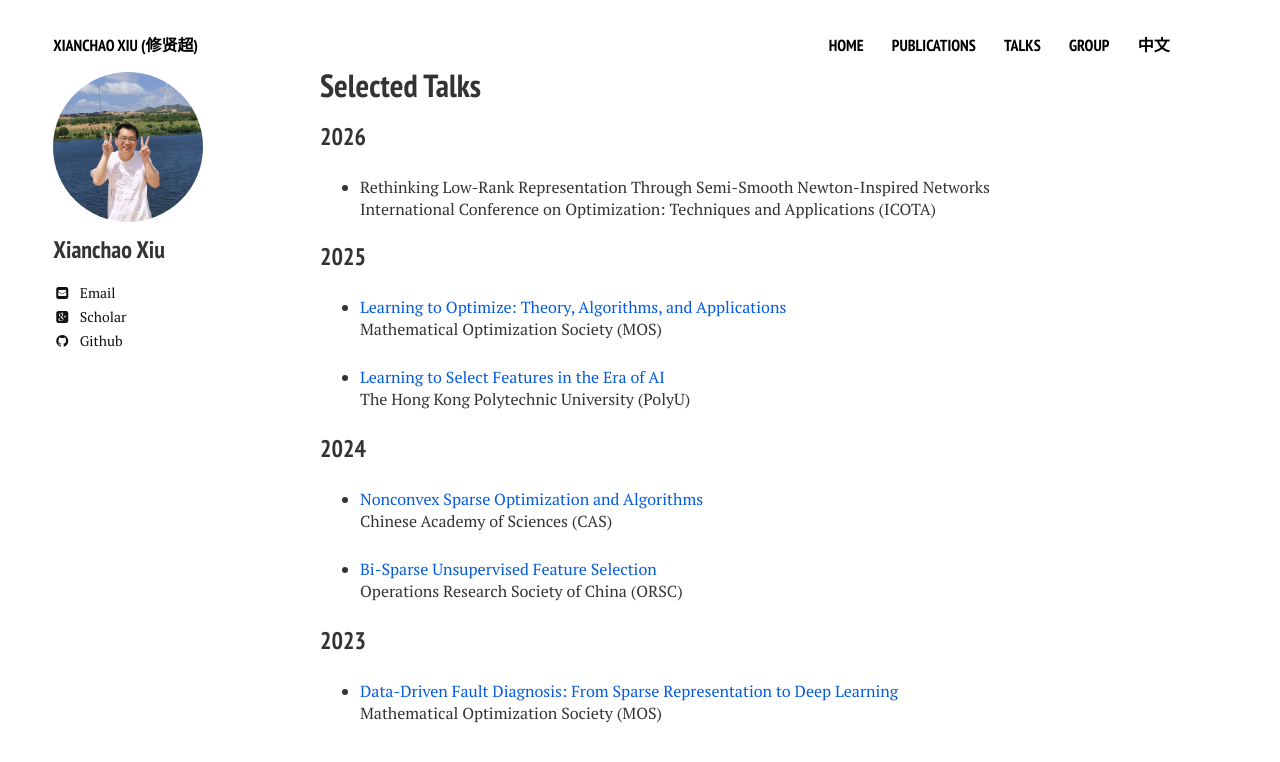
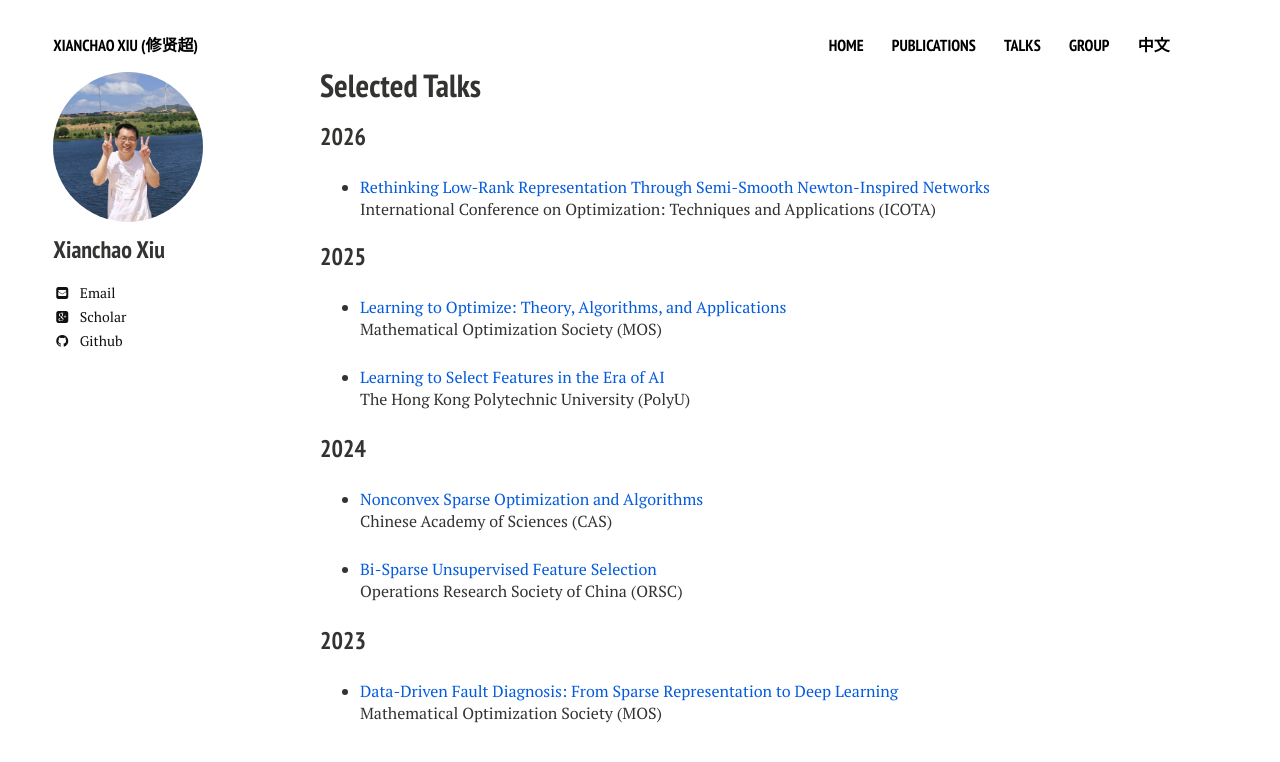
Before and after one commit to xianchaoxiu/xianchaoxiu.github.io, a Jekyll site: the page built from talks/index.md, in a window 1280 px wide. Shown: the top 762 px of the page. Built offline with Jekyll 4.4.1, drawn with Linux system fonts in a browser that asks for light colours; nearby versions of some CDN libraries.

Commit message:
Update index.md

```diff
--- a/talks/index.md
+++ b/talks/index.md
@@ -10,7 +10,7 @@ share: false
 
 
 ### 2026
-* Rethinking Low-Rank Representation Through Semi-Smooth Newton-Inspired Networks <br>
+* <a href="../talks/2026-ICOTA.pdf" class="textlink" target="_blank"> Rethinking Low-Rank Representation Through Semi-Smooth Newton-Inspired Networks </a> <br>
 International Conference on Optimization: Techniques and Applications (ICOTA) <br>
 
 
```
